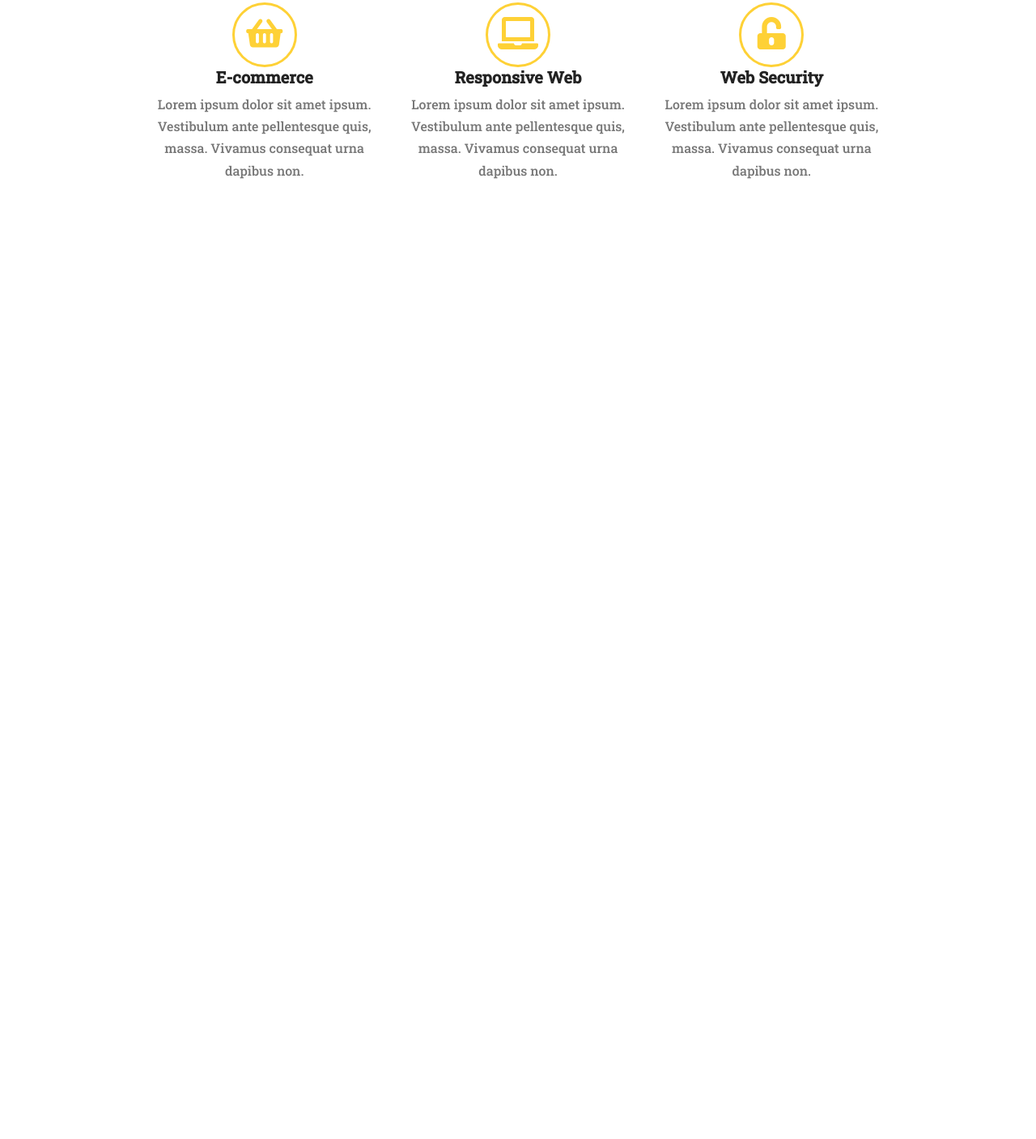
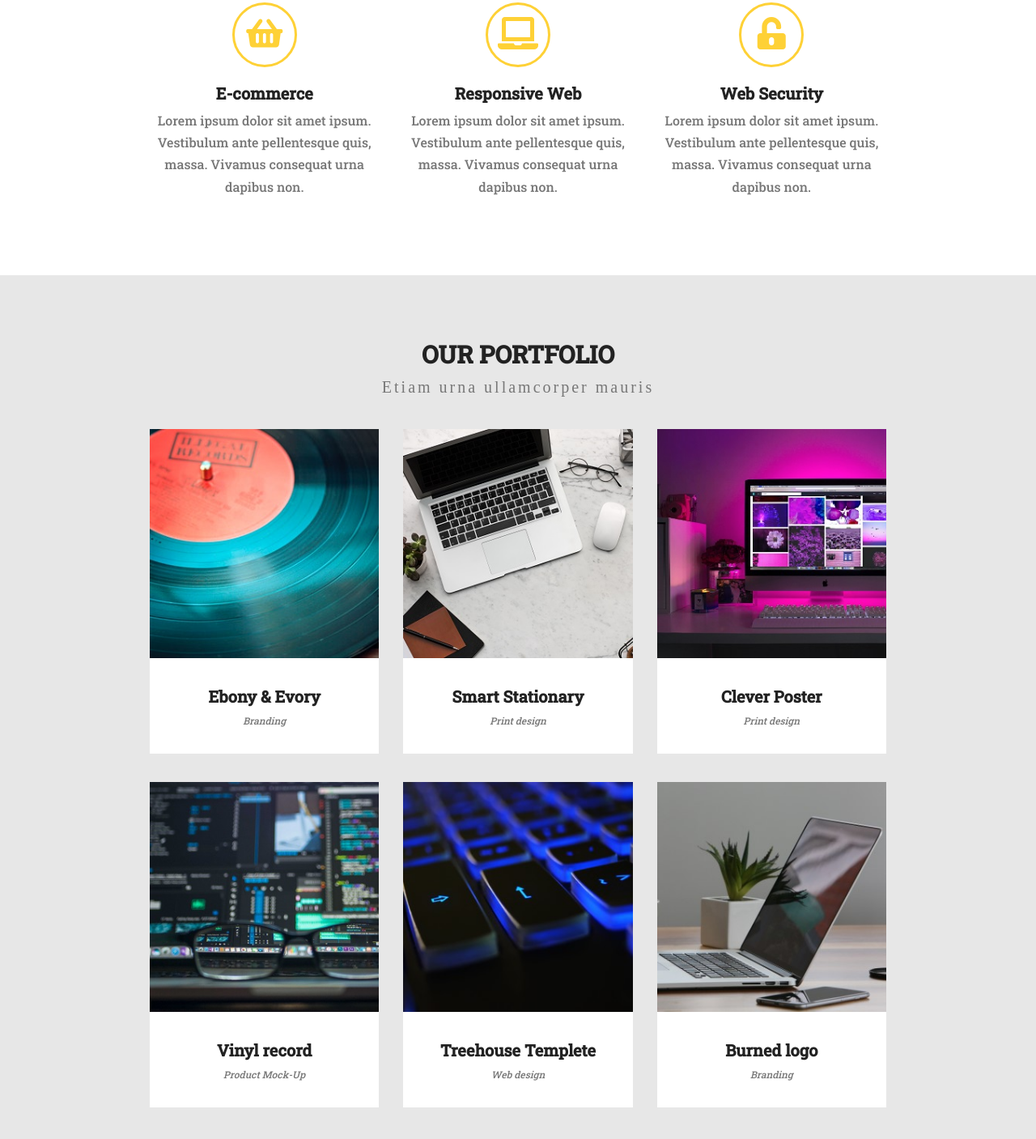
Before and after one commit to rafdul/Projekt-4-task-runner, a website: page index.html in a window 1280 px wide. Shown: the part 987-2394 px from the top of the page at 81% size. Before the commit the page ends 1467 px from the top, so only its background shows below. Drawn offline with nearby package versions, Linux system fonts and the light colour scheme; a web font is replaced by a local one.

Commit message:
Add Our portfolio

```diff
--- a/index.html
+++ b/index.html
@@ -14,7 +14,7 @@
     <header class="splash">
       <div class="splash-inner">
         <h2 class="page-subtitle">Welcome to our studio</h2>
-        <h1 class="page-title">It's nice to meet you</h1>
+        <h1 class="page-title">IT'S NICE TO MEET YOU</h1>
         <a href="#" class="btn btn-one">Tell me more</a>
       </div>
 
@@ -50,41 +50,111 @@
 
     <section class="services">
       <div class="container">
-        <h2 class="section-title">Services</h2>
+        <h2 class="section-title">SERVICES</h2>
         <h4 class="section-subtitle">Etiam urna ullamcorper mauris</h4>
         <div class="row">
-            <div class="col-4 box">
+          <div class="col-12 col-md-4 box">
             <i class="fas fa-shopping-basket"></i>
             <h3 class="services-subtitle">E-commerce</h3>
             <p>
               Lorem ipsum dolor sit amet ipsum. Vestibulum ante pellentesque quis, massa. Vivamus consequat urna dapibus non.
             </p>
           </div>
-            <div class="col-4 box">
+          <div class="col-12 col-md-4 box">
             <i class="fas fa-laptop"></i>
             <h3 class="services-subtitle">Responsive Web</h3>
             <p>
               Lorem ipsum dolor sit amet ipsum. Vestibulum ante pellentesque quis, massa. Vivamus consequat urna dapibus non.
             </p>
           </div>
-            <div class="col-4 box">
+          <div class="col-12 col-md-4 box">
             <i class="fas fa-unlock-alt"></i>
             <h3 class="services-subtitle">Web Security</h3>
             <p>
               Lorem ipsum dolor sit amet ipsum. Vestibulum ante pellentesque quis, massa. Vivamus consequat urna dapibus non.
             </p>
           </div>
+        </div>
+      </div>
+    </section>
 
+    <section class="portfolio">
+      <div class="container">
+        <h2 class="section-title">OUR PORTFOLIO</h2>
+        <h4 class="section-subtitle">Etiam urna ullamcorper mauris</h4>
+        <div class="row">
+          <div class="col-12 col-md-6 col-lg-4 box-portfolio">
+            <div class="portfolio-image">
+              <img src="/images/portfolio1.jpg" alt="">
+            </div>
+            <div class="portfolio-description">
+              <h3 class="services-subtitle">Ebony & Evory</h3>
+              <p>
+                Branding
+              </p>
+            </div>
+          </div>
+          <div class="col-12 col-md-6 col-lg-4 box-portfolio">
+            <div class="portfolio-image">
+              <img src="/images/portfolio2.jpg" alt="">
+            </div>
+            <div class="portfolio-description">
+              <h3 class="services-subtitle">Smart Stationary</h3>
+              <p>
+                Print design
+              </p>
+            </div>
+          </div>
+          <div class="col-12 col-md-6 col-lg-4 box-portfolio">
+            <div class="portfolio-image">
+              <img src="/images/portfolio3.jpg" alt="">
+            </div>
+            <div class="portfolio-description">
+              <h3 class="services-subtitle">Clever Poster</h3>
+              <p>
+                Print design
+              </p>
+            </div>
+          </div>
+          <div class="col-12 col-md-6 col-lg-4 box-portfolio">
+            <div class="portfolio-image">
+              <img src="/images/portfolio4.jpg" alt="">
+            </div>
+            <div class="portfolio-description">
+              <h3 class="services-subtitle">Vinyl record</h3>
+              <p>
+                Product Mock-Up
+              </p>
+            </div>
+          </div>
+          <div class="col-12 col-md-6 col-lg-4 box-portfolio">
+            <div class="portfolio-image">
+              <img src="/images/portfolio5.jpg" alt="">
+            </div>
+            <div class="portfolio-description">
+              <h3 class="services-subtitle">Treehouse Templete</h3>
+              <p>
+                Web design
+              </p>
+            </div>
+          </div>
+          <div class="col-12 col-md-6 col-lg-4 box-portfolio">
+            <div class="portfolio-image">
+              <img src="/images/portfolio6.jpg" alt="">
+            </div>
+            <div class="portfolio-description">
+              <h3 class="services-subtitle">Burned logo</h3>
+              <p>
+                Branding
+              </p>
+            </div>
           </div>
 
         </div>
-
     </section>
 
 
 
-
-    <section class="portfolio"></section>
 
     <footer></footer>
 
--- a/sass/style.scss
+++ b/sass/style.scss
@@ -100,7 +100,7 @@ section {
 }
 .logo {
   font-family: $font-logo;
-  font-size: 15px;
+  font-size: 22px;
   color: $color-yellow;
   text-align: left;
   font-weight: 900;
@@ -161,7 +161,38 @@ section {
   font-family: $font-content;
   font-size: 20px;
   font-weight: 700;
+  margin-top: 20px;
 }
 .box p {
   color: $color-text-light;
 }
+
+
+/*Portfolio*/
+.portfolio {
+  background-color: #e7e7e7;
+}
+.box-portfolio {
+  margin-bottom: 35px;
+}
+.portfolio-image {
+  max-width: 300px;
+  justify-content: space-between;
+  margin-right: 0;
+  object-fit: cover;
+}
+.portfolio-image img {
+  width: 100%;
+  height: 100%;
+  object-fit: cover;
+}
+.portfolio-description {
+  bottom: 0;
+  padding: 15px 0;
+  background-color: #ffffff;
+}
+.box-portfolio p {
+  color: $color-text-light;
+  font-size: 12px;
+  font-style: italic;
+}
```
Also changed, not shown: css/style.css, images/portfolio1.jpg (added), images/portfolio2.jpg (added), images/portfolio3.jpg (added), images/portfolio4.jpg (added), images/portfolio5.jpg (added), images/portfolio6.jpg (added), 1 other file. Lines whose indentation alone changed are shown as unchanged.
